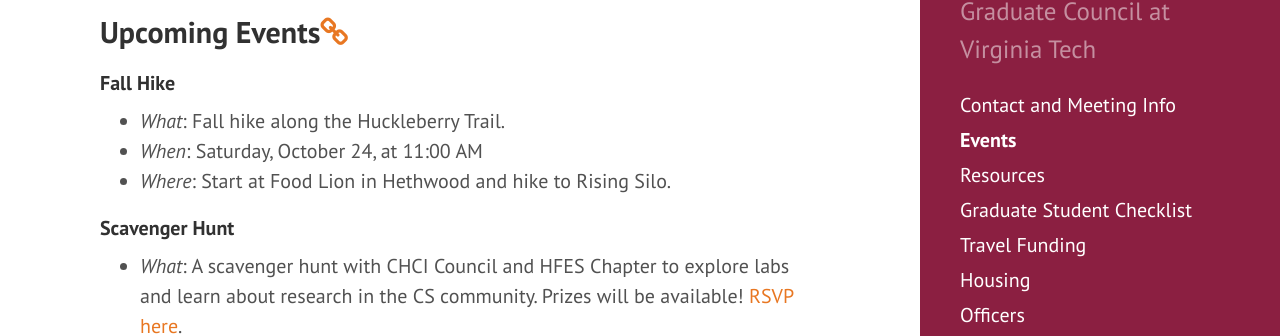
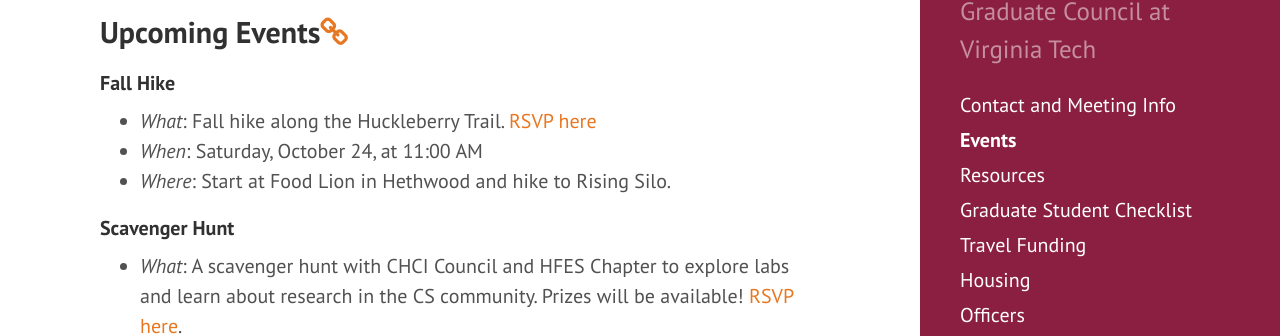
Before and after one commit to CSGraduateCouncil-VirginiaTech/csgc-website, a Jekyll site: the page built from events.md, in a window 1280 px wide and 900 px high. Shown: the part 257-593 px from the top of the window. Built offline with Jekyll 4.4.1, drawn with Linux system fonts in a browser that asks for light colours.

Commit message:
add fall hike rsvp (#265)

```diff
--- a/events.md
+++ b/events.md
@@ -11,7 +11,7 @@ Want council events in your own calendar app? [Follow our calendar subscription
 ## <a name="UpcomingEvents"></a>Upcoming Events<a href="#UpcomingEvents"><i class="fa fa-link" aria-hidden="true"></i></a>
 
 #### Fall Hike
-- *What*: Fall hike along the Huckleberry Trail.
+- *What*: Fall hike along the Huckleberry Trail. [RSVP here](https://docs.google.com/forms/d/e/1FAIpQLSdNFzY6k4baHxkqQ2ILUu68nI8TywM6ve1OP_6e5WKdgyW7Ug/viewform?usp=sharing&ouid=117030234646282934009)
 - *When*: Saturday, October 24, at 11:00 AM
 - *Where*: Start at Food Lion in Hethwood and hike to Rising Silo.
 
```
